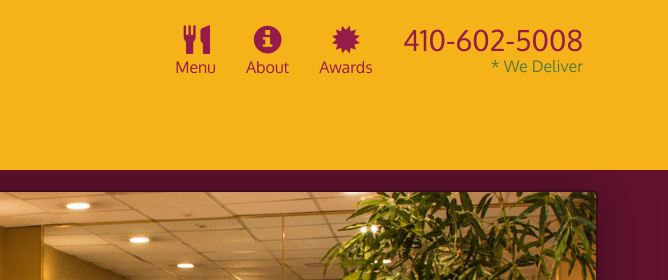
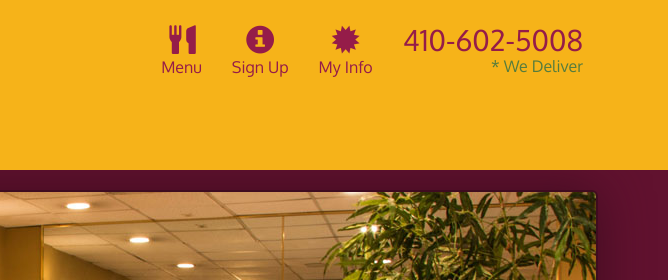
Before and after one commit to JamesAntonThompson/AngularJS-assignment-5, a plain HTML site: page index.html in a window 1280 px wide. Shown: the top 280 px of the page, 612-1280 px from the left. Drawn offline with Linux system fonts and the light colour scheme.

Commit message:
changed banner labels

```diff
--- a/index.html
+++ b/index.html
@@ -51,12 +51,12 @@
                   <span class="glyphicon glyphicon-cutlery"></span><br class="hidden-xs"> Menu</a>
               </li>
               <li>
-                <a href="#">
-                  <span class="glyphicon glyphicon-info-sign"></span><br class="hidden-xs"> About</a>
+                <a ui-sref="signUp">
+                  <span class="glyphicon glyphicon-info-sign"></span><br class="hidden-xs"> Sign Up</a>
               </li>
               <li>
                 <a href="#">
-                  <span class="glyphicon glyphicon-certificate"></span><br class="hidden-xs"> Awards</a>
+                  <span class="glyphicon glyphicon-certificate"></span><br class="hidden-xs"> My Info</a>
               </li>
               <li id="phone" class="hidden-xs">
                 <a href="tel:410-602-5008">
```
